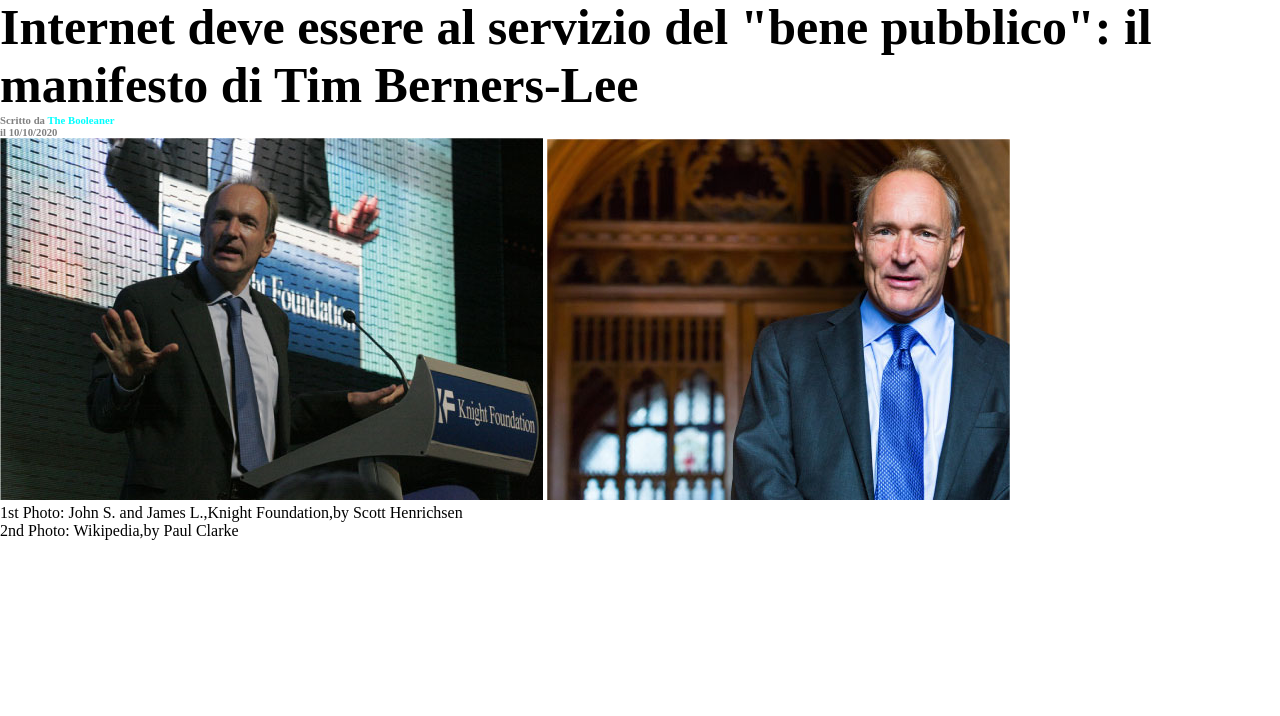
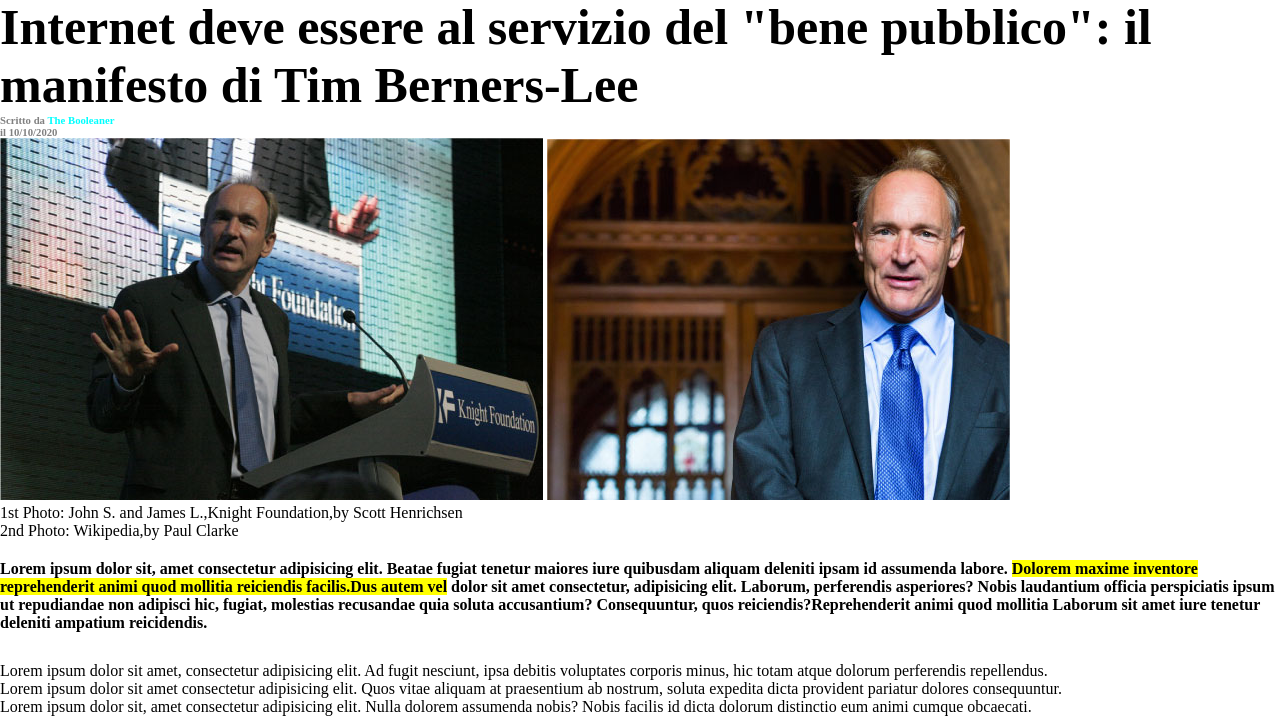
Before and after one commit to marcocentonze/html-css-booleaner, a plain HTML site: page index.html in a window 1280 px wide. Shown: the part 192-908 px from the top of the page. Before the commit the page ends 800 px from the top, so only its background shows below. Drawn offline with Linux system fonts and the light colour scheme.

Commit message:
text part

```diff
--- a/index.html
+++ b/index.html
@@ -28,16 +28,37 @@
 
         <!--section img + caption-->
         <section>
+            <div>
             <figure>
-                <img src="img/tim-1.jpg">
-                <img src="img/tim-2.jpg">
+                <img src="img/tim-1.jpg" alt="John S.">
+                <img src="img/tim-2.jpg" alt="John S.">
                 <figcaption>
                     <p>1st Photo: John S. and James L.,Knight Foundation,by Scott Henrichsen</p>
                     <p>2nd Photo: Wikipedia,by Paul Clarke</p>
                 </figcaption>
             </figure>
+        </div>
         </section>
         <!--/img + caption-->
+
+        <!--1 parte testo-->
+        <section class="main-text">
+            <div>
+            <h4>Lorem ipsum dolor sit, amet consectetur adipisicing elit. Beatae fugiat tenetur maiores iure quibusdam aliquam deleniti ipsam id assumenda labore. <span id="text-yellow">Dolorem maxime inventore reprehenderit animi quod mollitia reiciendis facilis.Dus autem vel</span> dolor sit amet consectetur, adipisicing elit. Laborum, perferendis asperiores? Nobis laudantium officia perspiciatis ipsum ut repudiandae non adipisci hic, fugiat, molestias recusandae quia soluta accusantium? Consequuntur, quos reiciendis?Reprehenderit animi quod mollitia Laborum sit amet iure tenetur deleniti ampatium reicidendis.  </h4>
+        </div>
+            </section>
+            <!--fine 1 parte testo-->
+
+            <!--2 parte testo-->
+            <section id="text-ul">
+                <div>
+            <ul>
+                <li>Lorem ipsum dolor sit amet, consectetur adipisicing elit. Ad fugit nesciunt, ipsa debitis voluptates corporis minus, hic totam atque dolorum perferendis repellendus.</li>
+                <li>Lorem ipsum dolor sit amet consectetur adipisicing elit. Quos vitae aliquam at praesentium ab nostrum, soluta expedita dicta provident pariatur dolores consequuntur. </li>
+                <li>Lorem ipsum dolor sit, amet consectetur adipisicing elit. Nulla dolorem assumenda nobis? Nobis facilis id dicta dolorum distinctio eum animi cumque obcaecati.</li>
+            </ul>
+        </div>
+        </section>
 
 
     </main>
--- a/stylesheet.css
+++ b/stylesheet.css
@@ -28,3 +28,12 @@ h1 {
 h6{
     color: grey;
 }
+.main-text{
+    margin-top: 20px;
+}
+#text-yellow{
+    background-color: yellow;
+}
+#text-ul{
+    margin-top: 30px;
+}
```
